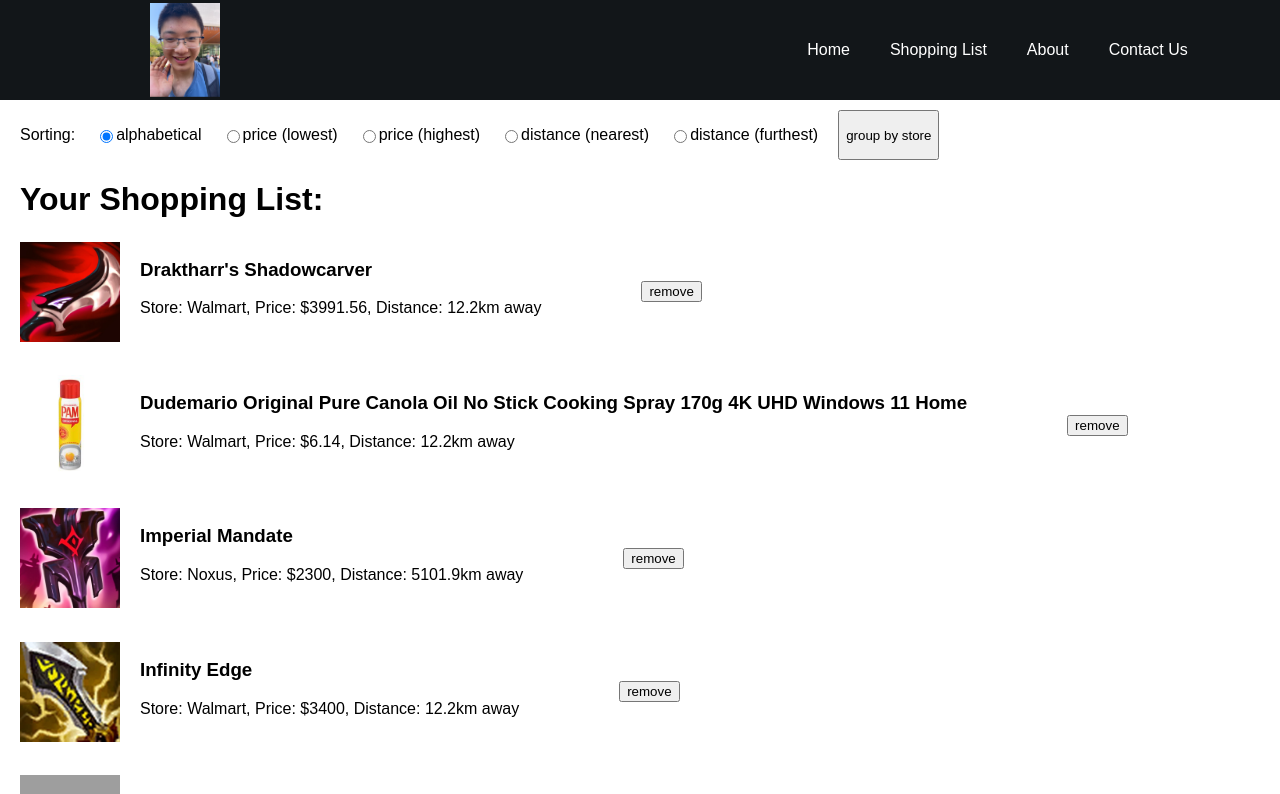
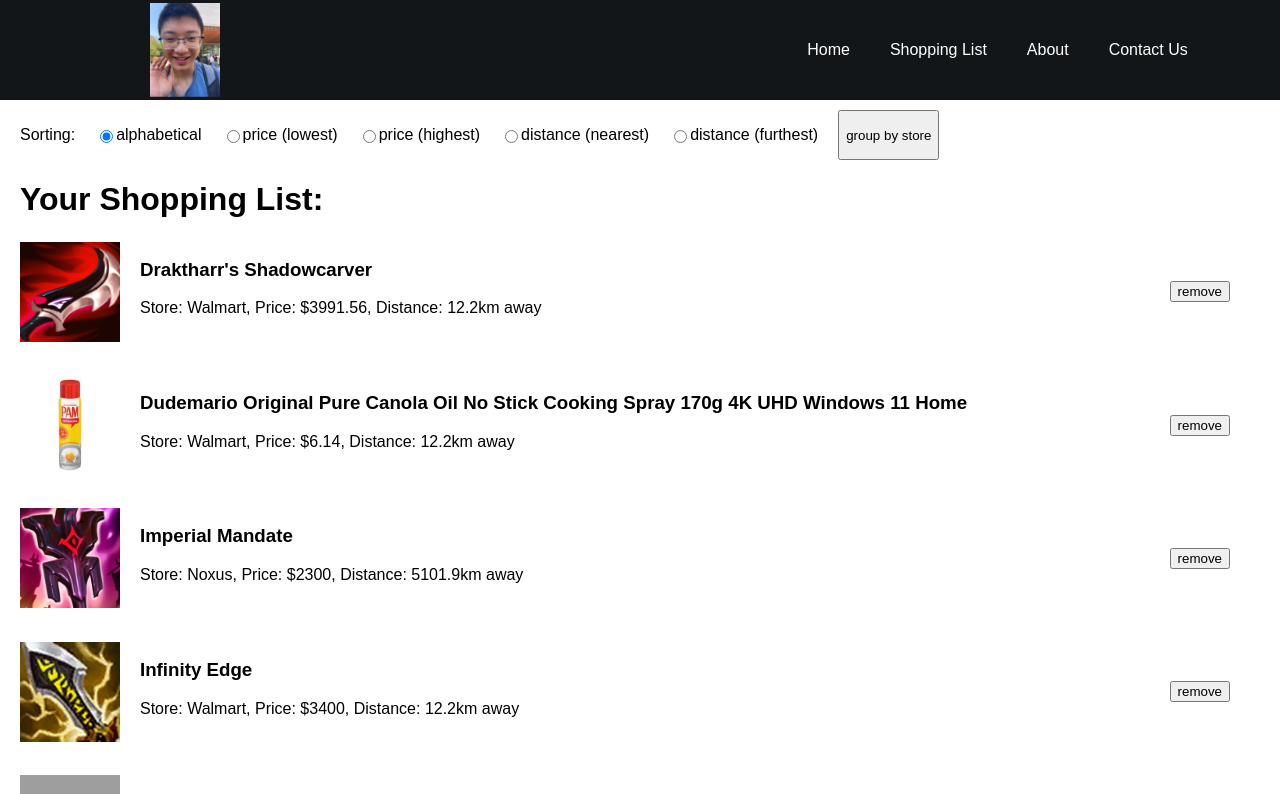
Before and after one commit to Dudemario/GroceryWebApp, a React (Create React App) app in the folder grocery_webapp/: page /shoppingList in a window 1280 px wide. Shown: the top 794 px of the page. Built offline with nearby package versions, Linux system fonts and the light colour scheme; grey boxes are pictures that could not be loaded.

Commit message:
button aligned now i would like to thank my family and friends for supporting me on this journey praise be #benjaminsweep

```diff
--- a/grocery_webapp/src/styles/ShopList.css
+++ b/grocery_webapp/src/styles/ShopList.css
@@ -28,5 +28,6 @@
 }
 
 .remove {
-    margin-left: 100px;
+    margin-left: auto;
+    margin-right: 50px;
 }
```
